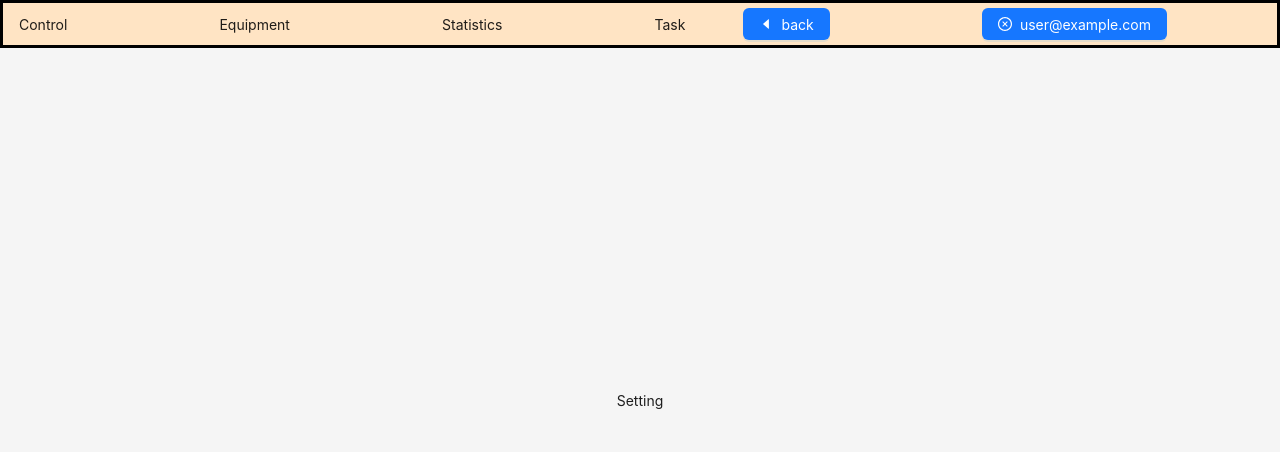
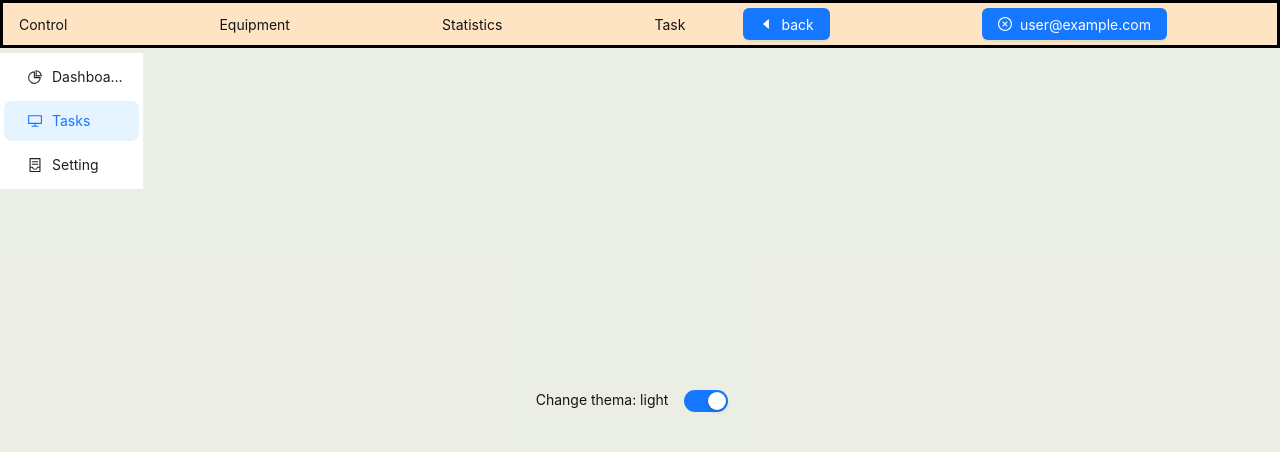
Before and after one commit to Sparkisss/TRackTo, a React (Vite) app in the folder client/: page /list/1/list/setting in a window 1280 px wide. Shown: the top 452 px of the page. Built offline with nearby package versions, Linux system fonts and the light colour scheme; no server answers; sample sign-in values are in the browser's storage.

Commit message:
feat: add changing theme

```diff
--- a/client/package.json
+++ b/client/package.json
@@ -16,8 +16,10 @@
     "@types/axios": "^0.14.4",
     "antd": "^5.21.6",
     "axios": "^1.7.7",
+    "chart.js": "^4.4.7",
     "firebase": "^11.0.2",
     "react": "^18.3.1",
+    "react-chartjs-2": "^5.3.0",
     "react-dom": "^18.3.1",
     "react-redux": "^9.1.2",
     "react-router-dom": "^6.27.0",
--- /dev/null
+++ b/client/src/app/providers/ThemeProvider/ThemeProvider.tsx
@@ -0,0 +1,6 @@
+import React from "react"
+import { ThemeProvider as SharedThemeProvider } from "@/shared/context/theme/ThemeContext"
+
+export const ThemeProvider = ({ children }: {children: React.ReactNode}) => {
+  return <SharedThemeProvider>{children}</SharedThemeProvider>
+}
--- a/client/src/index.scss
+++ b/client/src/index.scss
@@ -117,4 +117,16 @@ main {
   align-items: center;
   flex-direction: column;
   gap: 2rem;
+  background-color: var(--background-color);
+  color: var(--text-color)!important;
 }
+
+:root {
+  --background-color: #e5e9d88f;
+  --text-color: #161515;
+}
+
+[data-theme='dark'] {
+  --background-color: #0000007c;
+  --text-color: #ffffff;
+}
--- a/client/src/main.tsx
+++ b/client/src/main.tsx
@@ -2,6 +2,7 @@ import { StrictMode } from "react"
 import { createRoot } from "react-dom/client"
 import { Provider } from "react-redux"
 import { store } from "./app/store/store"
+import { ThemeProvider } from "./shared/context/theme"
 import { App } from "./app/index"
 import "./shared/api/firebase"
 import "./index.scss"
@@ -9,7 +10,9 @@ import "./index.scss"
 createRoot(document.getElementById("root")!).render(
   <StrictMode>
     <Provider store={store}>
-      <App />
+      <ThemeProvider>
+        <App />
+      </ThemeProvider>
     </Provider>
   </StrictMode>,
 )
--- a/client/src/pages/Setting/ui/Setting.tsx
+++ b/client/src/pages/Setting/ui/Setting.tsx
@@ -1,7 +1,15 @@
+import { useTheme } from "@/shared/context/theme/ThemeContext"
+import { SideBar } from "@/widgets/Sidebar/ui/SideBar"
+import { Switch, Space } from "antd"
+
 export function Setting() {
+  const { theme, toggleTheme } = useTheme()
+
   return (
-    <div>
-        Setting
-    </div>
+    <Space size="middle">
+      <div>Change thema: {theme}</div>
+      <Switch defaultChecked onChange={toggleTheme} />
+      <SideBar/>
+    </Space>
   )
 }
--- /dev/null
+++ b/client/src/shared/context/hooks/useTheme.tsx
@@ -0,0 +1,9 @@
+import { useContext } from "react"
+import { ThemeContext } from "../theme/ThemeContext"
+
+export const useTheme = () => {
+  const context = useContext(ThemeContext)
+  if(!context) throw new Error("useTheme must be used within a ThemeProvider")
+
+  return context
+}
--- /dev/null
+++ b/client/src/shared/context/model/types.ts
@@ -0,0 +1,6 @@
+export type Theme = "light" | "dark"
+
+export interface ThemeContextProps {
+    theme: Theme;
+    toggleTheme: () => void;
+}
--- /dev/null
+++ b/client/src/shared/context/theme/ThemeContext.tsx
@@ -0,0 +1,29 @@
+import { ReactNode, createContext, useEffect, useState } from "react"
+import { ThemeContextProps, Theme } from "../model/types"
+
+const ThemeContext = createContext<ThemeContextProps | undefined>(undefined)
+
+export const ThemeProvider = ({children}: { children: ReactNode}) => {
+  const [theme, setTheme] = useState<Theme>(() => {
+    const savedTheme = localStorage.getItem("theme") as Theme
+    return savedTheme || "light"
+  })
+  useEffect(() => {
+    document.documentElement.setAttribute("data-theme", theme)
+  }, [theme])
+
+  const toggleTheme = () => {
+    const newTheme = theme === "light" ? "dark" : "light"
+    setTheme(newTheme)
+    localStorage.setItem("theme", newTheme)
+  }
+
+  return (
+    <ThemeContext.Provider value={{ theme, toggleTheme }}>
+      {children}
+    </ThemeContext.Provider>
+  )
+}
+
+export { ThemeContext }
+export { useTheme } from "../hooks/useTheme"
--- /dev/null
+++ b/client/src/shared/context/theme/index.ts
@@ -0,0 +1,2 @@
+export { ThemeContext } from "./ThemeContext"
+export { ThemeProvider } from "./ThemeContext"
```
Also changed, not shown: client/src/pages/Dashboard/ui/Dashboard.tsx (+7 -1 lines), 1 other file (tests, documents, lock files or other folders).
